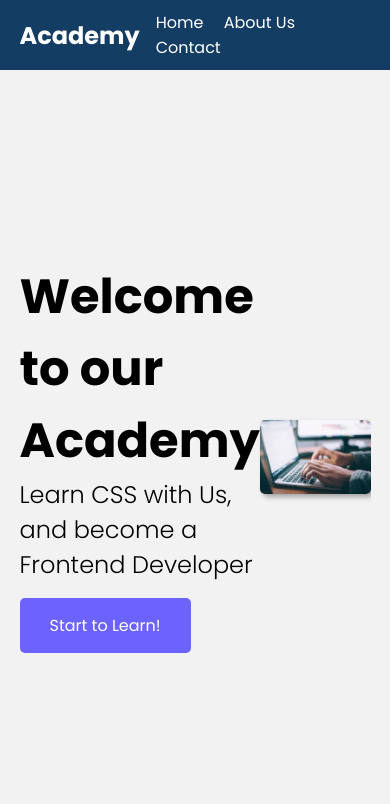
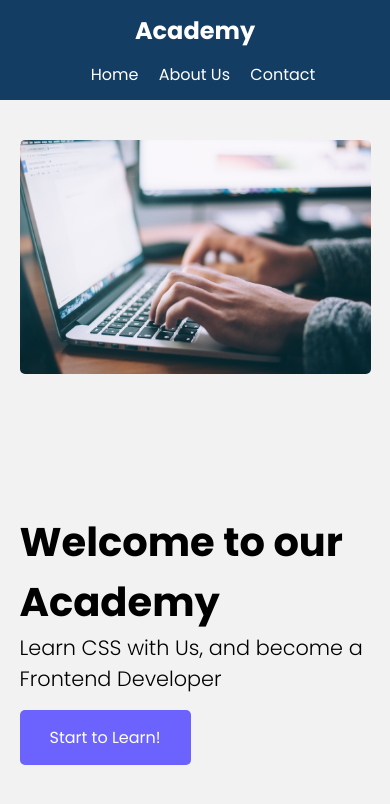
Before and after one commit to callmeFurok/simple-landingpage-using-flexbox, a plain HTML site: page index.html in a window 390 px wide. Drawn offline with Linux system fonts and the light colour scheme.

Commit message:
add responsive desing using flexbox and add more design to the img

```diff
--- a/style.css
+++ b/style.css
@@ -43,6 +43,7 @@ body {
     margin-left: 1rem;
 }
 
+
 .hero__main {
     display: flex;
     height: calc(100vh - var(--height-nav));
@@ -64,12 +65,12 @@ body {
     display: block; /*para centrarlo a tratar del flex-item*/
     margin: 0 auto;
     border-radius: 5px;
-    box-shadow: 3px 3px 5px rgba(86, 84, 84, 0.5);
 }
 
 .hero__img:hover {
-    box-shadow: 5px 5px 10px rgba(117, 114, 114, 0.8);
+    box-shadow: 3px 3px 5px rgba(117, 114, 114, 0.8);
     transition: .3s;
+    opacity: 0.9;
 }
 
 .hero__title {
@@ -90,3 +91,44 @@ body {
     text-decoration: none;
     color: white;
 }
+
+/* ===== RESPONSIVE DESIGN ===========*/
+@media screen and (max-width: 900px) {
+    :root {
+        --height-nav: 100px;
+    }
+
+    .nav__container {
+        flex-direction: column;
+        justify-content: space-evenly;
+    }
+
+    .hero__main{
+        flex-direction: column;
+        padding: 40px 0;
+    }
+
+    .hero__picture{
+        order: -1;
+    }
+
+    .hero__img{
+        max-width: 380px;
+    }
+
+    .hero__texts{
+        /*vamos a hacer flex-container a hero__texts , para que sus hijos sean flex-items, y asi alinearlos*/
+        display: flex;
+        flex-direction: column;
+        align-items: flex-start;
+        justify-content: center;
+    }
+
+    .hero__title{
+        font-size: 2.5rem;
+    }
+
+    .hero__paragraph{
+        font-size: 1.3rem;
+    }
+}
```
